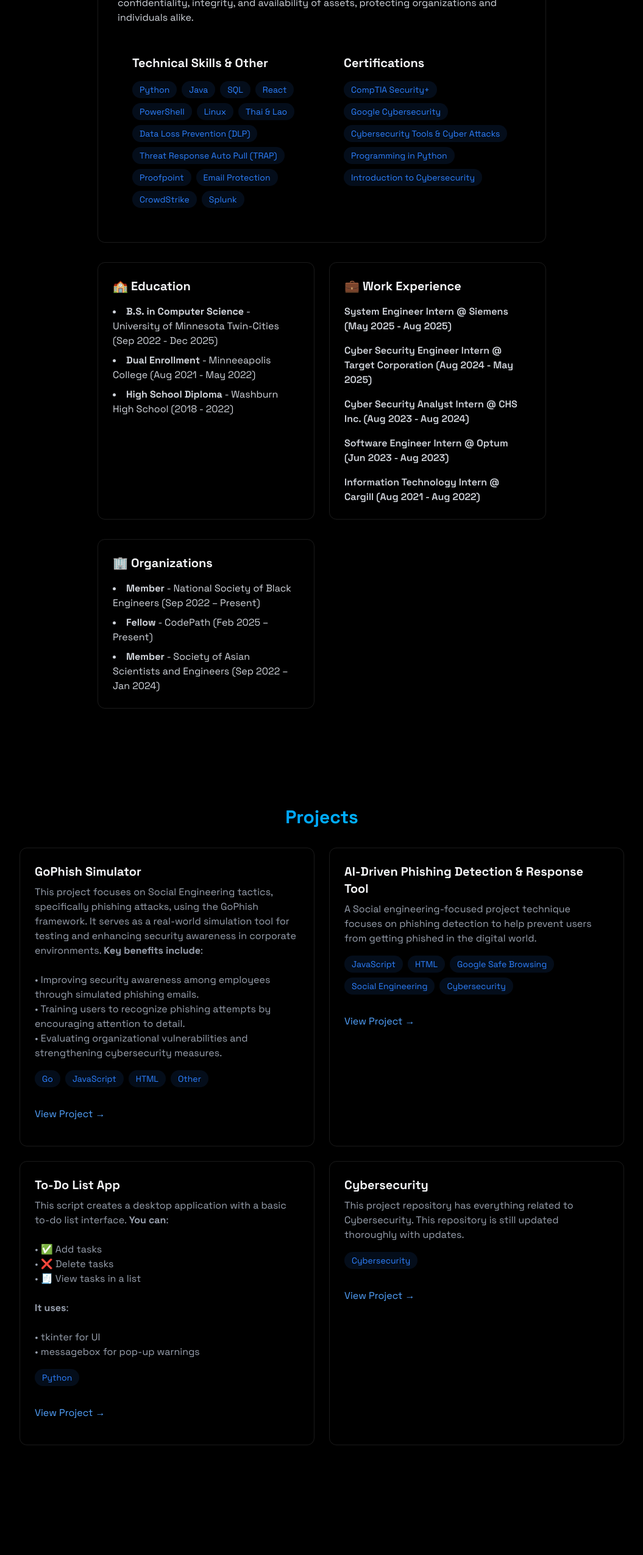
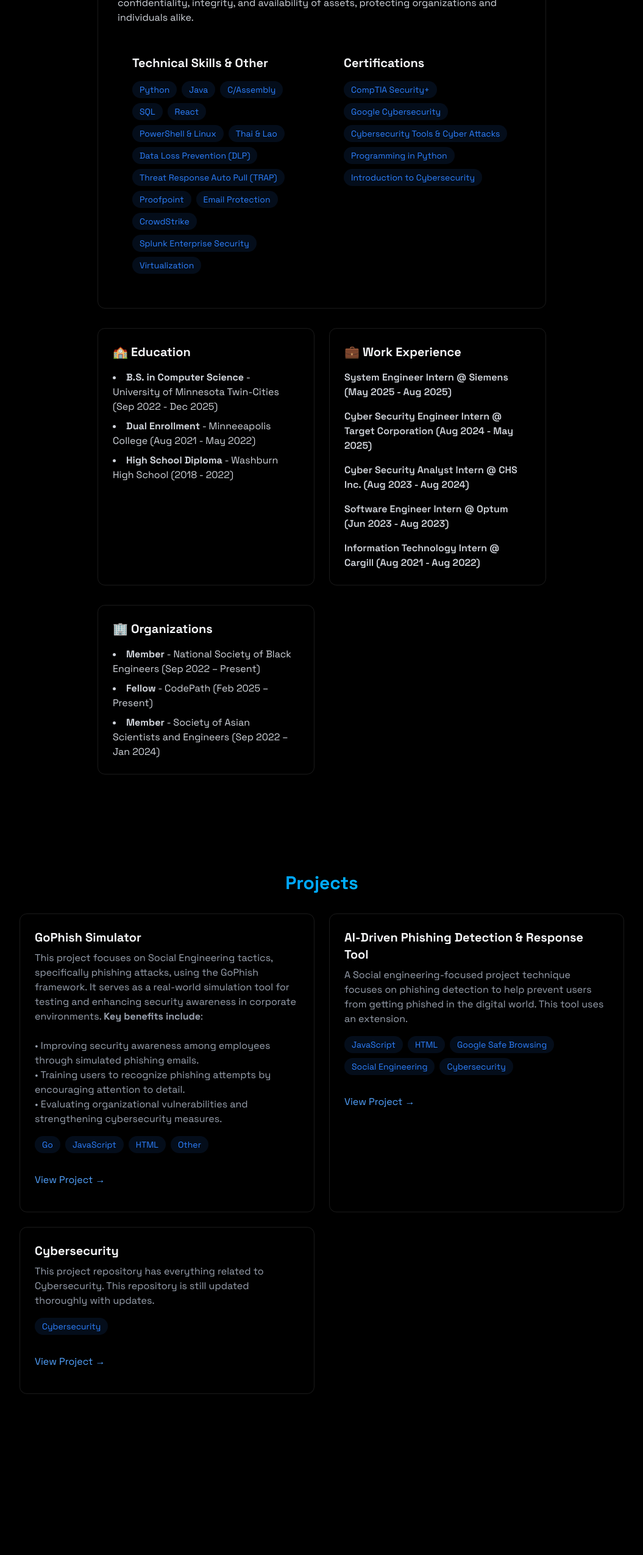
Before and after one commit to serjason2/jason-portfolio, a React (Vite) app: page / in a window 1280 px wide. Shown: the part 1060-3610 px from the top of the page at 61% size, without its empty margins (112-1167 px from the left). Built offline with nearby package versions, Linux system fonts and the light colour scheme.

Commit message:
Updated sections with latest

```diff
--- a/src/components/sections/About.jsx
+++ b/src/components/sections/About.jsx
@@ -4,17 +4,18 @@ export const About = () => {
   const technicalSkillsOther = [
     "Python",
     "Java",
+    "C/Assembly",
     "SQL",
     "React",
-    "PowerShell",
-    "Linux",
+    "PowerShell & Linux",
     "Thai & Lao",
     "Data Loss Prevention (DLP)",
     "Threat Response Auto Pull (TRAP)",
     "Proofpoint",
     "Email Protection",
     "CrowdStrike",
-    "Splunk"
+    "Splunk Enterprise Security",
+    "Virtualization"
   ];
 
   const Certifications = [
--- a/src/components/sections/Projects.jsx
+++ b/src/components/sections/Projects.jsx
@@ -50,7 +50,7 @@ export const Projects = () => {
             <div className="p-6 rounded-xl border border-white/10 hover:-translate-y-1 hover:border-blue-500/30 hover:shadow-[0_2px_8px_rgba(59,130,246,0.2)] transition">
               <h3 className="text-xl font-bold mb-2">AI-Driven Phishing Detection & Response Tool</h3>
               <p className="text-gray-400 mb-4">
-                A Social engineering-focused project technique focuses on phishing detection to help prevent users from getting phished in the digital world.
+                A Social engineering-focused project technique focuses on phishing detection to help prevent users from getting phished in the digital world. This tool uses an extension.
               </p>
               <div className="flex flex-wrap gap-2 mb-4">
                 {["JavaScript", "HTML", "Google Safe Browsing", "Social Engineering", "Cybersecurity"].map((tech, key) => (
@@ -75,45 +75,7 @@ export const Projects = () => {
               </div>
             </div>
 
-            {/* --- Project Template 3 --- */}
-            <div className="p-6 rounded-xl border border-white/10 hover:-translate-y-1 hover:border-blue-500/30 hover:shadow-[0_2px_8px_rgba(59,130,246,0.2)] transition">
-              <h3 className="text-xl font-bold mb-2">To-Do List App</h3>
-              <p className="text-gray-400 mb-4">
-              This script creates a desktop application with a basic to-do list interface. <strong>You can</strong>:<br></br><br></br>
-
-              • ✅ Add tasks<br></br>
-              • ❌ Delete tasks<br></br>
-              • 🧾 View tasks in a list<br></br><br></br>
-
-              <strong>It uses</strong>:<br></br><br></br>
-              • tkinter for UI<br></br>
-              • messagebox for pop-up warnings<br></br>
-
-              </p>
-              <div className="flex flex-wrap gap-2 mb-4">
-                {["Python"].map((tech, key) => (
-                  <span
-                    key={key}
-                    className="bg-blue-500/10 text-blue-500 py-1 px-3 rounded-full text-sm hover:bg-blue-500/20
-                      hover:shadow-[0_2px_8px_rgba(59,130,246,0.1)] transition-all"
-                  >
-                    {tech}
-                  </span>
-                ))}
-              </div>
-              <div className="flex justify-between items-center">
-                <a
-                  href="https://github.com/serjason2/To-Do-List-App"
-                  target="_blank"
-                  rel="noopener noreferrer"
-                  className="text-blue-400 hover:text-blue-300 transition-colors my-4"
-                >
-                  View Project →
-                </a>
-              </div>
-            </div>
-
-            {/* --- Project Template 4 --- */}
+            {/* --- Cybersecurity Repo --- */}
             <div className="p-6 rounded-xl border border-white/10 hover:-translate-y-1 hover:border-blue-500/30 hover:shadow-[0_2px_8px_rgba(59,130,246,0.2)] transition">
               <h3 className="text-xl font-bold mb-2">Cybersecurity</h3>
               <p className="text-gray-400 mb-4">
```
